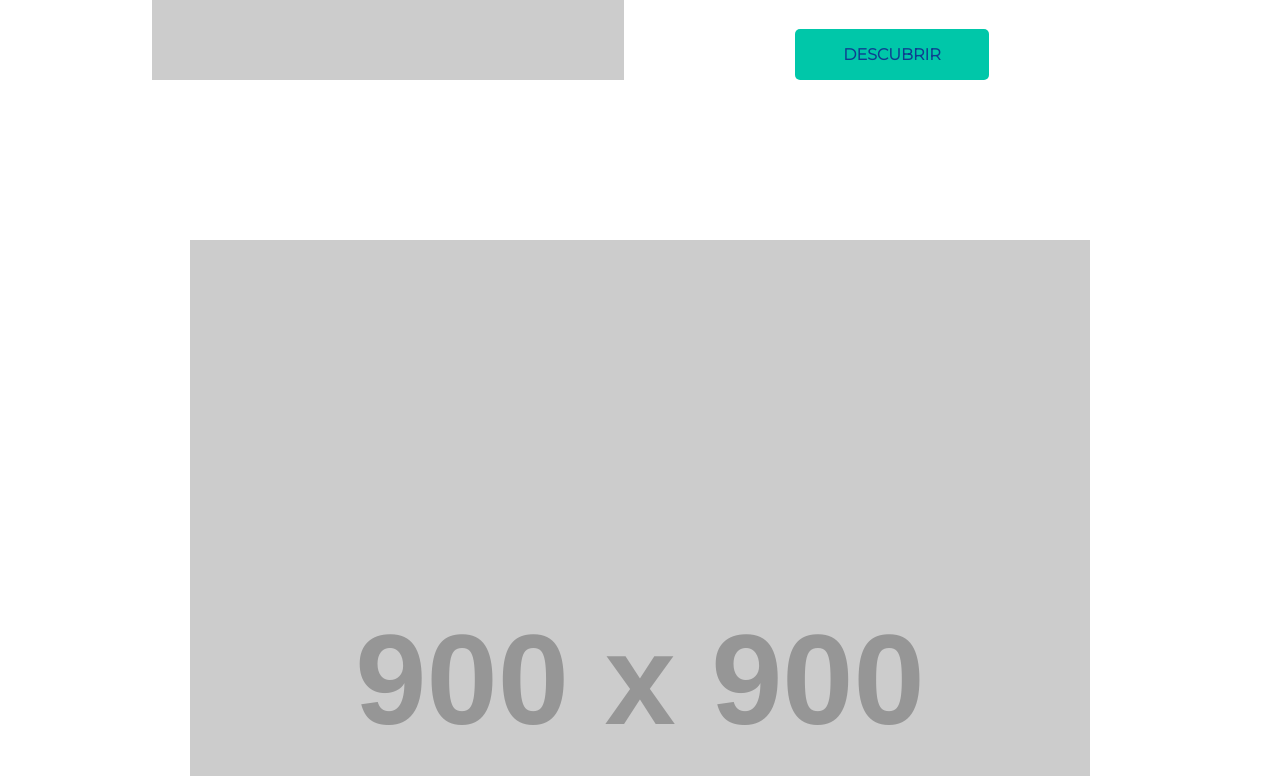
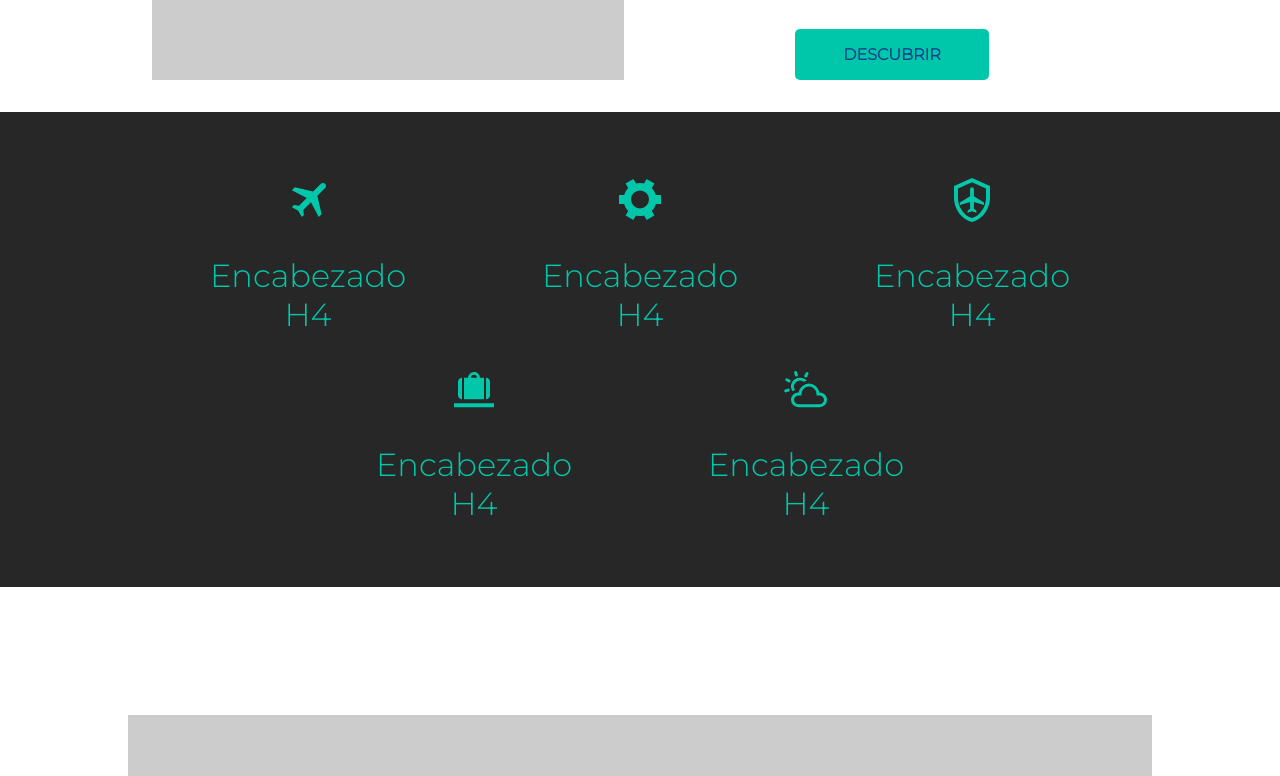
Before and after one commit to Erikadst/ejercicio-VITE-0, a website built with Vite: page index.html in a window 1280 px wide. Shown: the part 4064-4840 px from the top of the page. Built offline with nearby package versions, Linux system fonts and the light colour scheme; placeholder pictures from the web are drawn by us.

Commit message:
recurso personal y recurso con iconos

```diff
--- a/index.html
+++ b/index.html
@@ -95,12 +95,35 @@
           </div>
         </article>
 
+        <div class="articon">
+          <div>
+            <h4>Encabezado H4</h4>
+            <img src="/src/assets/aeroplane.svg" alt="">
+          </div>
+          <div>
+            <h4>Encabezado H4</h4>
+            <img src="/src/assets/tools.svg" alt="">
+          </div>
+          <div>
+            <h4>Encabezado H4</h4>
+            <img src="/src/assets/aeroplane-outline.svg" alt="">
+          </div>
+          <div>
+            <h4>Encabezado H4</h4>
+            <img src="/src/assets/bag.svg" alt="">
+          </div>
+          <div>
+            <h4>Encabezado H4</h4>
+            <img src="/src/assets/weather.svg" alt="">
+          </div>
+        </div>
+
       </section>
 
       <section>
         <article class="artgrid">
           <div>
-            <img src="https://dummyimage.com/900x900/272985/ffffff" alt="">
+              <img src="https://dummyimage.com/900x900/272985/ffffff" alt="">
           </div>
           <div>
             <img src="https://dummyimage.com/900x900/272985/ffffff" alt="">
@@ -120,6 +143,30 @@
         </article>
       </section>
 
+      <section>
+        <h3>Encabezado H3</h3>
+        <article class="artweb">
+          <div>
+            <img src="https://dummyimage.com/300x300/272985/ffffff" alt="">
+            <h4>Encabezado H4</h4>
+            <p>Lorem ipsum dolor sit amet, consectetur adipisicing elit. Illum unde aliquid libero rem!</p>
+            <a href="#" class="boton">SEGUIR LEYENDO</a>
+          </div>
+          <div>
+            <img src="https://dummyimage.com/300x300/272985/ffffff" alt="">
+            <h4>Encabezado H4</h4>
+            <p>Lorem ipsum dolor sit amet, consectetur adipisicing elit. Illum unde aliquid libero rem!</p>
+            <a href="#" class="boton">SEGUIR LEYENDO</a>
+          </div>
+          <div>
+            <img src="https://dummyimage.com/300x300/272985/ffffff" alt="">
+            <h4>Encabezado H4</h4>
+            <p>Lorem ipsum dolor sit amet, consectetur adipisicing elit. Illum unde aliquid libero rem!</p>
+            <a href="#" class="boton">SEGUIR LEYENDO</a>
+          </div>
+        </article>
+      </section>
+
 
     </main>
 
--- /dev/null
+++ b/src/_artgrid.scss
@@ -0,0 +1,82 @@
+@use 'config' as c;
+
+.artgrid{
+    width: 100%;
+    display: grid;
+    gap: 1rem;
+    grid-template-rows: auto;
+    grid-template-columns: auto;
+    grid-template-areas:
+    'area01'
+    'area02'
+    'area03'
+    'area04'
+    'area05'
+    'area06';
+
+    @media only screen and (min-width:c.$tablet){
+        width: 80%;
+        grid-auto-rows: 50dvh;
+        grid-template-areas:
+        'area01 area01'
+        'area02 area03'
+        'area04 area04'
+        'area05 area06';
+    }
+    @media only screen and (min-width:c.$desktop){
+        grid-auto-rows: 50dvh;
+        grid-template-areas:
+        'area01 area01 area02 area02'
+        'area03 area04 area04 area05'
+        'area03 area04 area04 area06';
+
+    }
+
+    >div{
+        overflow: hidden;
+
+        &:nth-of-type(1){
+            grid-area: area01;
+            transition: 1s;
+        }
+        &:nth-of-type(2){
+            grid-area: area02;
+            transition: 1s;
+        }
+        &:nth-of-type(3){
+            grid-area: area03;
+            transition: 1s;
+        }
+        &:nth-of-type(4){
+            grid-area: area04;
+            transition: 1s;
+        }
+        &:nth-of-type(5){
+            grid-area: area05;
+            transition: 1s;
+        }
+        &:nth-of-type(6){
+            grid-area: area06;
+            transition: 1s;
+        }
+
+        img{
+            width: 100%;
+            height: 100%;
+            object-fit: cover;
+            object-position: center;
+            transition: 1s;
+        }
+
+        &:hover img{
+            transition: 1s;
+            transform: scale(1.2);
+        }
+
+    }
+
+
+
+
+
+}
--- /dev/null
+++ b/src/_articon.scss
@@ -0,0 +1,42 @@
+@use 'config' as c;
+
+.articon{
+    width: 100%;
+    display: flex;
+    flex-wrap: wrap;
+    align-items: center;
+    justify-content: center;
+    padding: 4rem 2rem;
+    gap: 2rem;
+    background-color:c.$color00;
+
+    @media only screen and (min-width:c.$tablet){
+        flex-direction: row;
+    }
+    >div{
+        width: 300px;
+        padding: 0rem 2rem;
+        display: flex;
+        flex-direction: column;
+        justify-content: center;
+        align-items: center;
+        gap: 2rem;
+
+        h4{
+            font-size: clamp(1.5rem, 3vw, 2rem);
+            color: c.$color02;
+            text-align: center;
+            font-weight: 100;
+            order:1;
+        }
+        img{
+            width: 20%;
+            filter:c.$color02svg;
+            object-position: center;
+            object-fit: cover;
+
+        }
+    }
+
+
+}
--- /dev/null
+++ b/src/_artweb.scss
@@ -0,0 +1,39 @@
+@use 'config' as c;
+
+.artweb{
+    width: 100%;
+    display: flex;
+    flex-direction: column;
+    padding: 2rem 1.5rem;
+    gap: 2rem;
+    align-items: center;
+    justify-content: center;
+
+    @media only screen and (min-width:c.$tablet){
+        width: 80%;
+        padding: 2rem 0rem;
+    }
+    >div{
+        display: flex;
+        flex-direction: column;
+        align-items: center;
+        gap: 1.5rem;
+        @media only screen and (min-width:c.$tablet){
+            flex-direction: row;
+        }
+        h4{
+            font-size: clamp(1rem, 3vw, 2rem);
+            color: c.$color02;
+        }
+        img{
+            width: 100%;
+            object-fit: cover;
+            object-position: center;
+            border-radius: 5px;
+            @media only screen and (min-width:c.$tablet){
+                width: 30%;
+            }
+        }
+
+    }
+}
--- a/src/_config.scss
+++ b/src/_config.scss
@@ -24,6 +24,7 @@ $fuentetitulo01: Bitcount;
 $color00: rgb(39, 39, 39);
 $color01: aliceblue;
 $color02: #00c7a9;
+$color02svg: invert(57%) sepia(40%) saturate(2103%) hue-rotate(129deg) brightness(95%) contrast(101%);
 $color03: #0e3e90;
 
 header, nav, main, footer, section{
--- a/src/assets/_artgrid.scss
+++ /dev/null
@@ -1,37 +0,0 @@
-@use 'config' as c;
-
-.artgrid{
-    width: 100%;
-    display: grid;
-    gap: 1rem;
-
-    >div{
-    &:nth-of-type(1){
-        grid-area: area01;
-    }
-    &:nth-of-type(2){
-        grid-area: area02;
-    }
-    &:nth-of-type(3){
-        grid-area: area03;
-    }
-    &:nth-of-type(4){
-        grid-area: area04;
-    }
-    &:nth-of-type(5){
-        grid-area: area05;
-    }
-    &:nth-of-type(6){
-        grid-area: area06;
-    }
-
-    img{
-    width: 100%;
-    overflow: hidden;
-    }
-    }
-
-
-
-
-}
--- a/src/style.scss
+++ b/src/style.scss
@@ -2,6 +2,9 @@
 @use 'art01';
 @use 'art02';
 @use 'art03';
+@use 'artgrid';
+@use 'artweb';
+@use 'articon';
 
 
 header{
```
Also changed, not shown: src/assets/aeroplane-outline.svg (added), src/assets/aeroplane.svg (added), src/assets/bag.svg (added), src/assets/tools.svg (added), src/assets/weather.svg (added).
